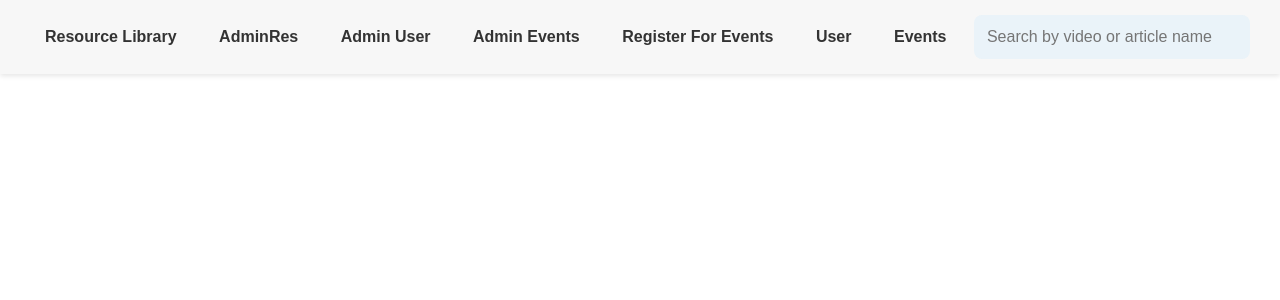
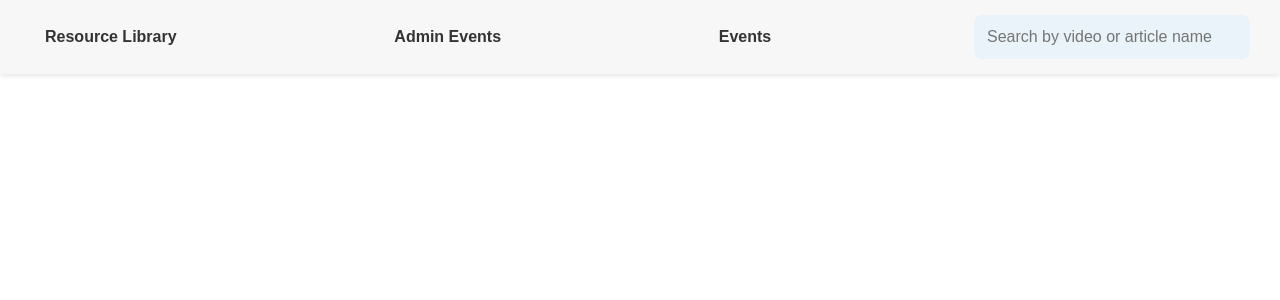
Before and after one commit to ArshdeepSB/Green-Grove-Farms-Educational-Resources-Content-Management, a React (Create React App) app in the folder ercmanagement/: page / in a window 1280 px wide. Shown: the top 300 px of the page. Built offline with nearby package versions, Linux system fonts and the light colour scheme.

Commit message:
Changes to DB

```diff
--- a/ercmanagement/src/App.js
+++ b/ercmanagement/src/App.js
@@ -20,23 +20,13 @@ function App() {
       <div>
         <nav>
           <Link to="/ResourcesLibrary">Resource Library</Link>
-          <Link to="/AdminRes">AdminRes</Link>
-          <Link to="/admin-login">Admin User</Link>
           <Link to="/events">Admin Events</Link>
-          <Link to="/event-registration">Register For Events</Link>
-          <Link to="/user-login">User </Link>
           <Link to="/user-events">Events</Link>
           <SearchBar searchTerm={searchTerm} onSearchChange={setSearchTerm} />
         </nav>
 
         <Routes>
           <Route path="/ResourcesLibrary" element={<ResourcesLibrary searchTerm={searchTerm} />}  />
-          <Route path="/admin-login" component={<AdminLogin /> } />
-          <Route path="/user-login" component={<UserLogin />} />
-          <Route path="/AdminRes" element={<AdminRes />} />
-          <Route path="/AdminResi" element={<AdminResi />} />
-          <Route path="/login" element={<Login />}/>
-          <Route path="/signup" element={<Signup />}/>
           <Route path="/events" element={<EventsList />} />
 
 
```
